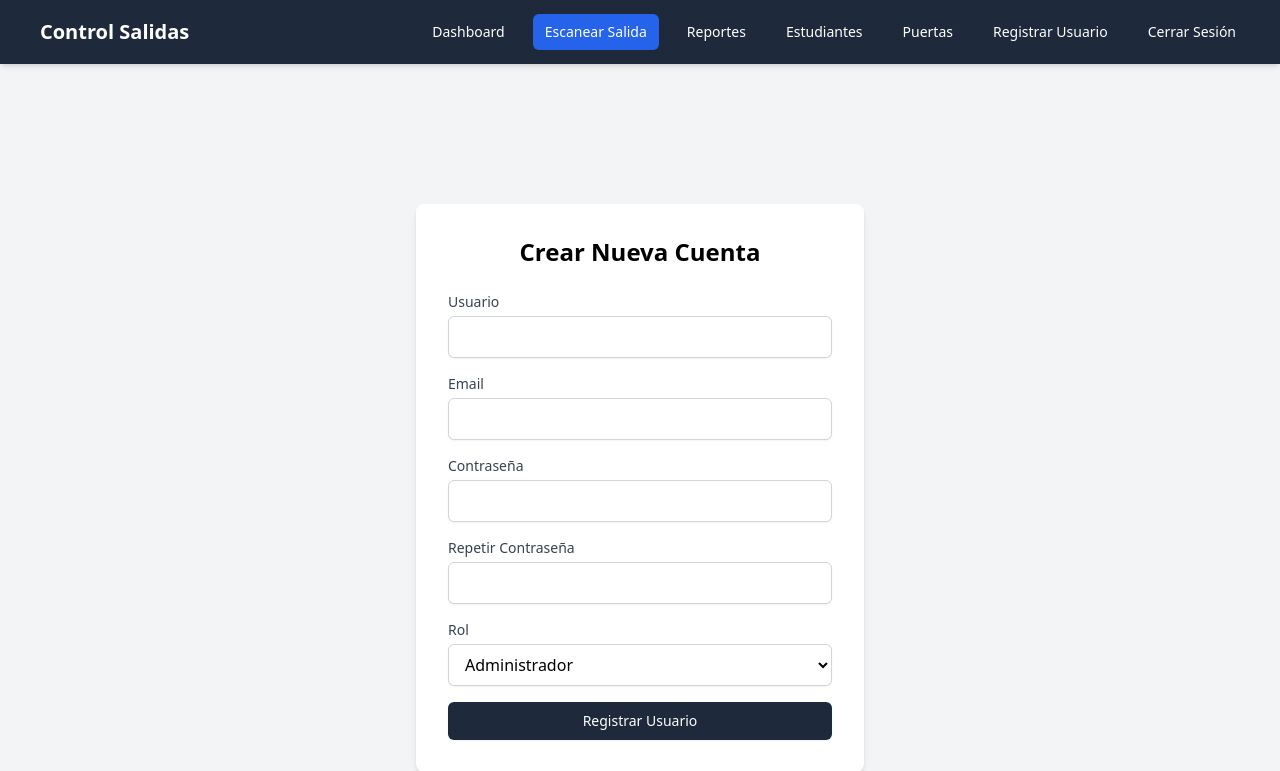
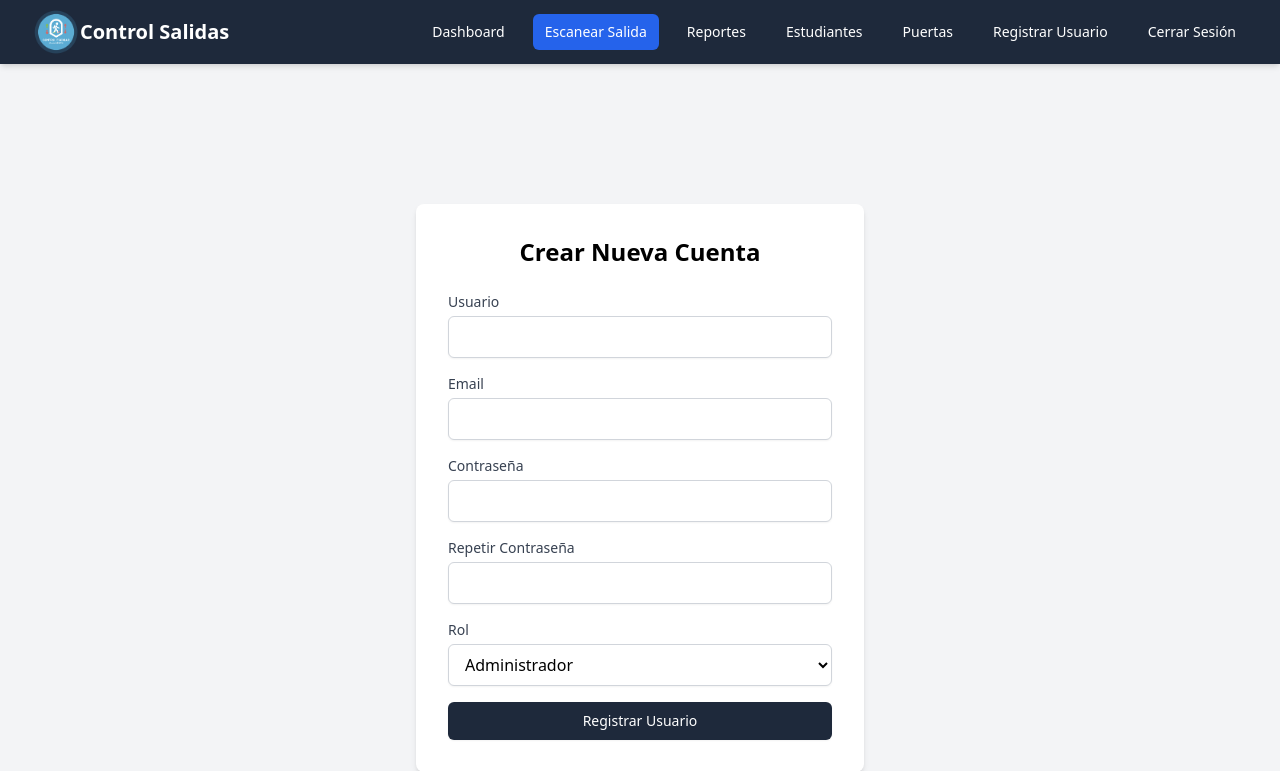
Before and after one commit to joanvup/control-salidas-colegio, a Flask app: page /auth/register in a window 1280 px wide. Shown: the top 771 px of the page. Run offline with Flask 3, Linux system fonts and the light colour scheme; a user stored in the database is signed in; tables that the repository leaves empty hold one stand-in row (values such as "Sample post"); some libraries are stand-ins or nearby versions.

Commit message:
Feat: Update logo

```diff
--- a/app/templates/layouts/base.html
+++ b/app/templates/layouts/base.html
@@ -13,8 +13,11 @@
         <div class="max-w-7xl mx-auto px-4 sm:px-6 lg:px-8">
             <div class="flex items-center justify-between h-16">
                 <div class="flex items-center">
-                    <a href="{{ url_for('main.index') }}" class="flex-shrink-0">
-                        <span class="font-bold text-xl ml-2">Control Salidas</span>
+                    <a href="{{ url_for('main.index') }}" class="flex items-center flex-shrink-0">
+                        <!-- Logo pequeño en la barra de navegación -->
+                        <!-- CAMBIO AQUÍ: de h-8 a h-6 -->
+                        <img class="h-12 w-auto mr-2" src="{{ url_for('static', filename='img/logo.png') }}" alt="Logo de la App">
+                        <span class="font-bold text-xl">Control Salidas</span>
                     </a>
                 </div>
                 <div class="hidden md:block">
```
Also changed, not shown: app/templates/auth/login.html (+8 -1 lines).
